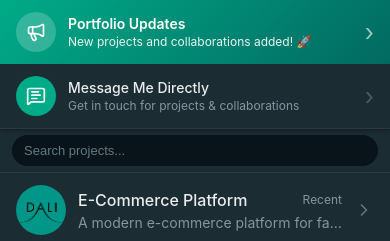
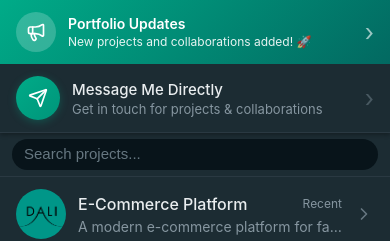
Before and after one commit to Idraezy/Whatsapp-bot, a React (Vite) app: page / in a window 390 px wide. Shown: the top 241 px of the page. Built offline with nearby package versions, Linux system fonts and the light colour scheme.

Commit message:
Update App

```diff
--- a/src/App.css
+++ b/src/App.css
@@ -160,8 +160,12 @@ body {
   }
 
   /* ==================== SEARCH BAR ==================== */
+  @media (max-width: 768px) {
+  /* ... existing styles ... */
+
+  /* ==================== SEARCH BAR - INCREASED SIZE ==================== */
   .mobile-search-bar {
-    padding: 8px 16px;
+    padding: 12px 16px;
     background: #1C2C33;
     border-bottom: 1px solid #2A3942;
     position: sticky;
@@ -171,19 +175,36 @@ body {
 
   .mobile-search-input {
     width: 100%;
-    padding: 10px 16px;
+    padding: 14px 20px;
     background: #08141A;
     border: none;
-    border-radius: 20px;
-    font-size: 14px;
+    border-radius: 24px;
+    font-size: 15px;
     color: #E9EDEF;
     outline: none;
+    transition: background 0.2s;
+  }
+
+  .mobile-search-input:focus {
+    background: #0F1C24;
   }
 
   .mobile-search-input::placeholder {
     color: #667781;
+    font-size: 15px;
+  }
+}
+
+@media (max-width: 480px) {
+  .mobile-search-bar {
+    padding: 10px 12px;
   }
 
+  .mobile-search-input {
+    padding: 12px 18px;
+    font-size: 14px;
+  }
+}
   /* ==================== CONTENT AREA ==================== */
   .mobile-content-area {
     flex: 1;
--- a/src/components/BottomNav.css
+++ b/src/components/BottomNav.css
@@ -1,3 +1,7 @@
+.bottom-nav {
+  display: none;
+}
+
 @media (max-width: 768px) {
   .bottom-nav {
     display: flex;
@@ -49,8 +53,33 @@
     border-radius: 0 0 3px 3px;
   }
 
-  .bottom-nav-item svg {
+  .bottom-nav-icon-wrapper {
+    position: relative;
+    display: flex;
+    align-items: center;
+    justify-content: center;
+  }
+
+  .bottom-nav-icon-wrapper svg {
     color: currentColor;
+  }
+
+  .bottom-nav-badge {
+    position: absolute;
+    top: -8px;
+    right: -12px;
+    background: #00AB88;
+    color: #FFFFFF;
+    font-size: 11px;
+    font-weight: 600;
+    min-width: 18px;
+    height: 18px;
+    border-radius: 9px;
+    display: flex;
+    align-items: center;
+    justify-content: center;
+    padding: 0 5px;
+    box-shadow: 0 2px 4px rgba(0, 171, 136, 0.4);
   }
 
   .bottom-nav-label {
--- a/src/components/BottomNav.tsx
+++ b/src/components/BottomNav.tsx
@@ -7,14 +7,25 @@ export type MobileTab = 'projects' | 'calls' | 'collaborations' | 'tools';
 interface BottomNavProps {
   activeTab: MobileTab;
   onTabChange: (tab: MobileTab) => void;
+  projectCount?: number;
+  contactCount?: number;
+  collabCount?: number;
+  toolCount?: number;
 }
 
-const BottomNav: React.FC<BottomNavProps> = ({ activeTab, onTabChange }) => {
+const BottomNav: React.FC<BottomNavProps> = ({
+  activeTab,
+  onTabChange,
+  projectCount = 0,
+  contactCount = 0,
+  collabCount = 0,
+  toolCount = 0
+}) => {
   const tabs = [
-    { id: 'projects' as MobileTab, label: 'Projects', icon: Laptop },
-    { id: 'calls' as MobileTab, label: 'Calls', icon: Phone },
-    { id: 'collaborations' as MobileTab, label: 'Collaborations', icon: Users },
-    { id: 'tools' as MobileTab, label: 'Tools', icon: ShieldCheck },
+    { id: 'projects' as MobileTab, label: 'Projects', icon: Laptop, count: projectCount },
+    { id: 'calls' as MobileTab, label: 'Calls', icon: Phone, count: contactCount },
+    { id: 'collaborations' as MobileTab, label: 'Collaborations', icon: Users, count: collabCount },
+    { id: 'tools' as MobileTab, label: 'Tools', icon: ShieldCheck, count: toolCount },
   ];
 
   return (
@@ -30,7 +41,12 @@ const BottomNav: React.FC<BottomNavProps> = ({ activeTab, onTabChange }) => {
             onClick={() => onTabChange(tab.id)}
             aria-label={tab.label}
           >
-            <Icon size={24} strokeWidth={isActive ? 2.5 : 2} />
+            <div className="bottom-nav-icon-wrapper">
+              <Icon size={24} strokeWidth={isActive ? 2.5 : 2} />
+              {tab.count > 0 && (
+                <span className="bottom-nav-badge">{tab.count}</span>
+              )}
+            </div>
             <span className="bottom-nav-label">{tab.label}</span>
           </button>
         );
--- a/src/components/MobileMessageMe.css
+++ b/src/components/MobileMessageMe.css
@@ -19,15 +19,20 @@
   }
 
   .mobile-message-me-icon {
-    width: 40px;
-    height: 40px;
-    background: #00AB88;
+    width: 44px;
+    height: 44px;
+    background: linear-gradient(135deg, #00AB88 0%, #00957A 100%);
     border-radius: 50%;
     display: flex;
     align-items: center;
     justify-content: center;
     flex-shrink: 0;
     color: #FFFFFF;
+    box-shadow: 0 2px 8px rgba(0, 171, 136, 0.3);
+  }
+
+  .mobile-message-me-icon.whatsapp-style {
+    background: linear-gradient(135deg, #25D366 0%, #128C7E 100%);
   }
 
   .mobile-message-me-content {
@@ -38,13 +43,13 @@
   }
 
   .mobile-message-me-text {
-    font-size: 14px;
+    font-size: 15px;
     font-weight: 500;
     color: #E9EDEF;
   }
 
   .mobile-message-me-subtext {
-    font-size: 12px;
+    font-size: 13px;
     color: #8696A0;
   }
 
--- a/src/components/MobileMessageMe.tsx
+++ b/src/components/MobileMessageMe.tsx
@@ -1,5 +1,5 @@
 import React from 'react';
-import { MessageSquareText } from 'lucide-react';
+import { Send } from 'lucide-react';
 import './MobileMessageMe.css';
 
 interface MobileMessageMeProps {
@@ -10,7 +10,7 @@ const MobileMessageMe: React.FC<MobileMessageMeProps> = ({ onClick }) => {
   return (
     <div className="mobile-message-me" onClick={onClick}>
       <div className="mobile-message-me-icon">
-        <MessageSquareText size={20} />
+        <Send size={20} />
       </div>
       <div className="mobile-message-me-content">
         <span className="mobile-message-me-text">Message Me Directly</span>
```
